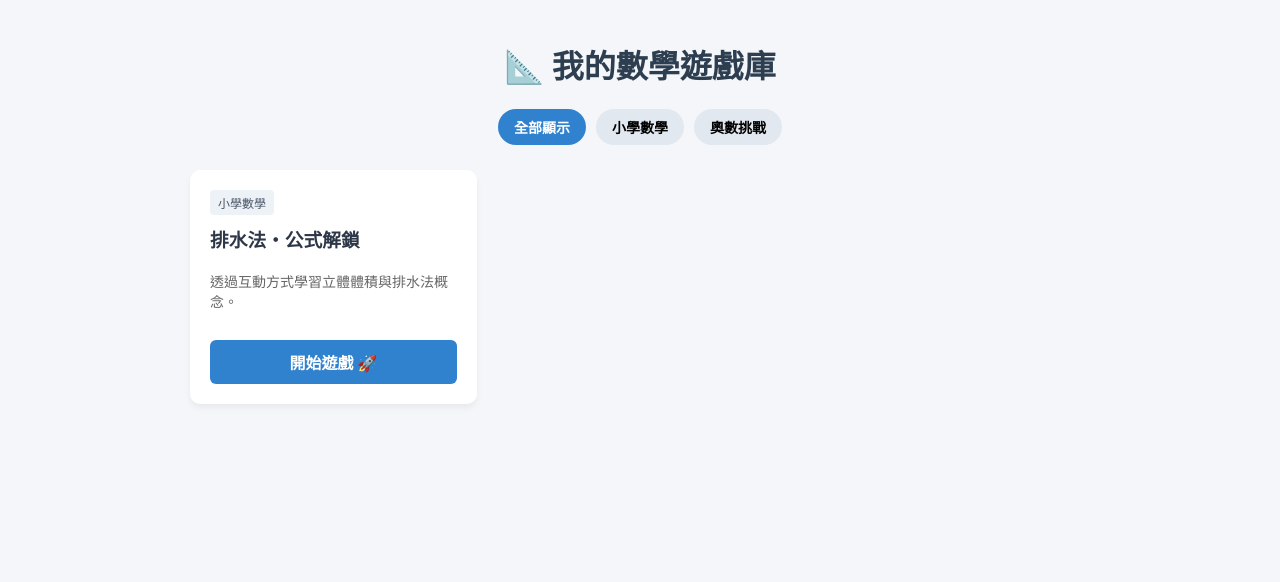
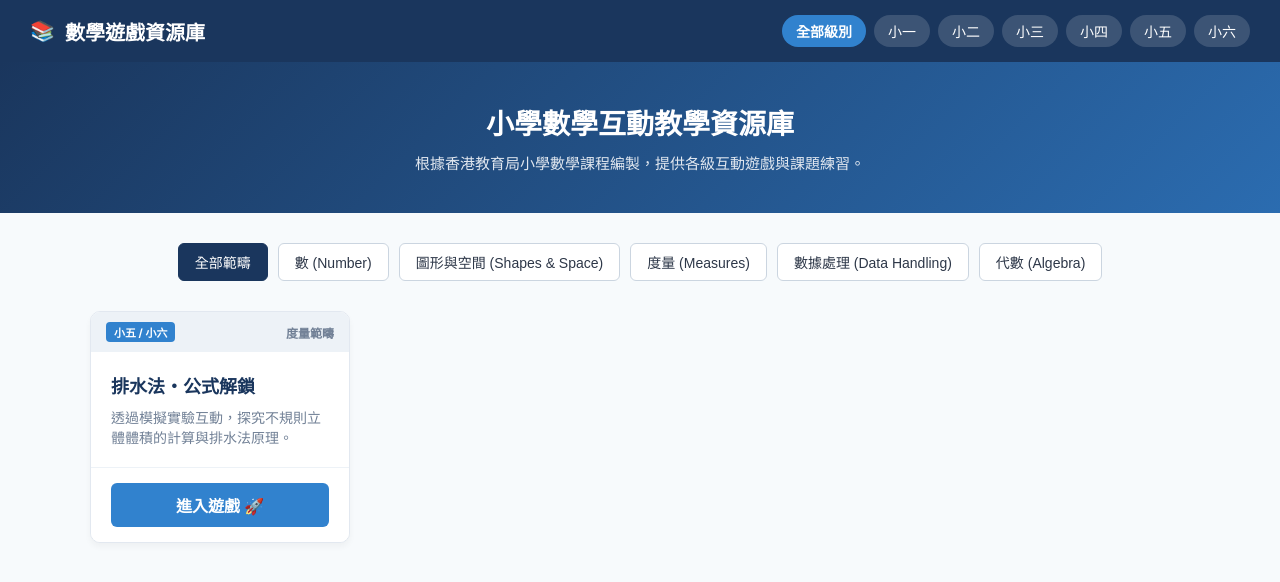
Before and after one commit to mrckhronald/mathsgames, a plain HTML site: page index.html in a window 1280 px wide. Drawn offline with Linux system fonts and the light colour scheme.

Commit message:
Update title and improve styling in index.html

```diff
--- a/index.html
+++ b/index.html
@@ -3,56 +3,148 @@
 <head>
     <meta charset="UTF-8">
     <meta name="viewport" content="width=device-width, initial-scale=1.0">
-    <title>我的數學遊戲庫</title>
+    <title>小學數學遊戲資源庫</title>
     <style>
-        body { font-family: -apple-system, BlinkMacSystemFont, "Segoe UI", Roboto, sans-serif; background: #f4f6f9; margin: 0; padding: 20px; color: #333; }
-        .container { max-width: 900px; margin: 0 auto; }
-        h1 { text-align: center; color: #2c3e50; }
-        .categories { display: flex; gap: 10px; justify-content: center; margin-bottom: 25px; flex-wrap: wrap; }
-        .cat-btn { padding: 8px 16px; border: none; background: #e2e8f0; cursor: pointer; border-radius: 20px; font-size: 14px; font-weight: bold; transition: 0.2s; }
-        .cat-btn.active, .cat-btn:hover { background: #3182ce; color: white; }
+        :root {
+            --primary-color: #1a365d;
+            --accent-color: #3182ce;
+            --bg-color: #f7fafc;
+            --card-bg: #ffffff;
+            --text-main: #2d3748;
+            --text-muted: #718096;
+        }
+        body { font-family: -apple-system, BlinkMacSystemFont, "Segoe UI", Roboto, sans-serif; background: var(--bg-color); margin: 0; padding: 0; color: var(--text-main); }
+
+        /* 頂部導航列 (Navbar) */
+        .navbar { background: var(--primary-color); color: white; padding: 15px 30px; display: flex; justify-content: space-between; align-items: center; flex-wrap: wrap; box-shadow: 0 2px 4px rgba(0,0,0,0.1); }
+        .nav-title { font-size: 20px; font-weight: bold; display: flex; align-items: center; gap: 10px; }
+        .grade-nav { display: flex; gap: 8px; flex-wrap: wrap; }
+        .grade-btn { background: rgba(255,255,255,0.15); color: white; border: none; padding: 6px 14px; border-radius: 20px; cursor: pointer; font-size: 14px; transition: 0.2s; }
+        .grade-btn:hover, .grade-btn.active { background: var(--accent-color); font-weight: bold; }
+
+        /* 頂部 Banner */
+        .hero-banner { background: linear-gradient(135deg, #1a365d 0%, #2b6cb0 100%); color: white; padding: 40px 20px; text-align: center; }
+        .hero-banner h1 { margin: 0 0 10px 0; font-size: 28px; }
+        .hero-banner p { margin: 0; color: #e2e8f0; font-size: 15px; }
+
+        .container { max-width: 1100px; margin: 0 auto; padding: 30px 20px; }
+
+        /* 範疇篩選列 */
+        .filter-section { display: flex; gap: 10px; justify-content: center; margin-bottom: 30px; flex-wrap: wrap; }
+        .cat-btn { padding: 8px 16px; border: 1px solid #cbd5e0; background: white; cursor: pointer; border-radius: 6px; font-size: 14px; color: var(--text-main); transition: 0.2s; }
+        .cat-btn.active, .cat-btn:hover { background: var(--primary-color); color: white; border-color: var(--primary-color); }
+
+        /* 遊戲卡片 Grid */
         .game-grid { display: grid; grid-template-columns: repeat(auto-fill, minmax(260px, 1fr)); gap: 20px; }
-        .game-card { background: white; padding: 20px; border-radius: 10px; box-shadow: 0 4px 6px rgba(0,0,0,0.05); display: flex; flex-direction: column; justify-content: space-between; }
-        .game-card h3 { margin-top: 0; color: #2d3748; }
-        .tag { display: inline-block; background: #edf2f7; color: #4a5568; padding: 4px 8px; border-radius: 4px; font-size: 12px; margin-bottom: 10px; width: fit-content; }
-        .play-btn { text-decoration: none; background: #3182ce; color: white; text-align: center; padding: 10px; border-radius: 6px; font-weight: bold; margin-top: 15px; display: block; }
+        .game-card { background: var(--card-bg); border-radius: 10px; box-shadow: 0 4px 6px rgba(0,0,0,0.04); overflow: hidden; display: flex; flex-direction: column; justify-content: space-between; border: 1px solid #e2e8f0; transition: transform 0.2s, box-shadow 0.2s; }
+        .game-card:hover { transform: translateY(-3px); box-shadow: 0 6px 12px rgba(0,0,0,0.08); }
+
+        .card-header { background: #edf2f7; padding: 10px 15px; display: flex; justify-content: space-between; align-items: center; font-size: 13px; font-weight: bold; }
+        .badge-grade { background: #3182ce; color: white; padding: 2px 8px; border-radius: 4px; font-size: 11px; }
+        .badge-cat { color: var(--text-muted); font-size: 12px; }
+
+        .card-body { padding: 20px; }
+        .card-body h3 { margin: 0 0 10px 0; font-size: 18px; color: var(--primary-color); }
+        .card-body p { margin: 0; font-size: 14px; color: var(--text-muted); line-height: 1.4; }
+
+        .card-footer { padding: 15px 20px; background: #fff; border-top: 1px solid #edf2f7; }
+        .play-btn { text-decoration: none; background: #3182ce; color: white; text-align: center; padding: 10px; border-radius: 6px; font-weight: bold; display: block; transition: background 0.2s; }
         .play-btn:hover { background: #2b6cb0; }
     </style>
 </head>
 <body>
+
+    <!-- 頂部導航列：年級快速跳轉 -->
+    <div class="navbar">
+        <div class="nav-title">
+            <span>📚</span> 數學遊戲資源庫
+        </div>
+        <div class="grade-nav">
+            <button class="grade-btn active" onclick="filterByGrade('all')">全部級別</button>
+            <button class="grade-btn" onclick="filterByGrade('小一')">小一</button>
+            <button class="grade-btn" onclick="filterByGrade('小二')">小二</button>
+            <button class="grade-btn" onclick="filterByGrade('小三')">小三</button>
+            <button class="grade-btn" onclick="filterByGrade('小四')">小四</button>
+            <button class="grade-btn" onclick="filterByGrade('小五')">小五</button>
+            <button class="grade-btn" onclick="filterByGrade('小六')">小六</button>
+        </div>
+    </div>
+
+    <!-- Banner 標題 -->
+    <div class="hero-banner">
+        <h1>小學數學互動教學資源庫</h1>
+        <p>根據香港教育局小學數學課程編製，提供各級互動遊戲與課題練習。</p>
+    </div>
+
     <div class="container">
-        <h1>📐 我的數學遊戲庫</h1>
 
-        <!-- 分類按鈕列 -->
-        <div class="categories" id="categoryFilters">
-            <button class="cat-btn active" onclick="filterGames('all')">全部顯示</button>
-            <button class="cat-btn" onclick="filterGames('小學數學')">小學數學</button>
-            <button class="cat-btn" onclick="filterGames('奧數挑戰')">奧數挑戰</button>
+        <!-- 5大範疇篩選按鈕 -->
+        <div class="filter-section">
+            <button class="cat-btn active" onclick="filterByCategory('all')">全部範疇</button>
+            <button class="cat-btn" onclick="filterByCategory('數')">數 (Number)</button>
+            <button class="cat-btn" onclick="filterByCategory('圖形與空間')">圖形與空間 (Shapes & Space)</button>
+            <button class="cat-btn" onclick="filterByCategory('度量')">度量 (Measures)</button>
+            <button class="cat-btn" onclick="filterByCategory('數據處理')">數據處理 (Data Handling)</button>
+            <button class="cat-btn" onclick="filterByCategory('代數')">代數 (Algebra)</button>
         </div>
 
         <!-- 遊戲卡片列表 -->
         <div class="game-grid" id="gameGrid">
+
             <!-- 遊戲 1：排水法 -->
-            <div class="game-card" data-category="小學數學">
+            <div class="game-card" data-grade="小五" data-category="度量">
                 <div>
-                    <span class="tag">小學數學</span>
-                    <h3>排水法・公式解鎖</h3>
-                    <p style="font-size: 14px; color: #666;">透過互動方式學習立體體積與排水法概念。</p>
+                    <div class="card-header">
+                        <span class="badge-grade">小五 / 小六</span>
+                        <span class="badge-cat">度量範疇</span>
+                    </div>
+                    <div class="card-body">
+                        <h3>排水法・公式解鎖</h3>
+                        <p>透過模擬實驗互動，探究不規則立體體積的計算與排水法原理。</p>
+                    </div>
                 </div>
-                <a href="WaterDisplacement.html" class="play-btn" target="_blank">開始遊戲 🚀</a>
+                <div class="card-footer">
+                    <a href="WaterDisplacement.html" class="play-btn" target="_blank">進入遊戲 🚀</a>
+                </div>
             </div>
+
+            <!-- 之後你只要照呢個格式複製多個卡片，並更改 data-grade, data-category, 標題同連結就可以 -->
+
         </div>
     </div>
 
     <script>
-        function filterGames(category) {
-            const buttons = document.querySelectorAll('.cat-btn');
+        let currentGrade = 'all';
+        let currentCategory = 'all';
+
+        function filterByGrade(grade) {
+            currentGrade = grade;
+            updateActiveState('grade-btn', event.target);
+            applyFilters();
+        }
+
+        function filterByCategory(category) {
+            currentCategory = category;
+            updateActiveState('cat-btn', event.target);
+            applyFilters();
+        }
+
+        function updateActiveState(className, clickedElement) {
+            const buttons = document.querySelectorAll('.' + className);
             buttons.forEach(btn => btn.classList.remove('active'));
-            event.target.classList.add('active');
+            clickedElement.classList.add('active');
+        }
 
+        function applyFilters() {
             const cards = document.querySelectorAll('.game-card');
             cards.forEach(card => {
-                if (category === 'all' || card.dataset.category === category) {
+                const cardGrade = card.dataset.grade;
+                const cardCat = card.dataset.category;
+
+                const matchGrade = (currentGrade === 'all' || cardGrade.includes(currentGrade));
+                const matchCat = (currentCategory === 'all' || cardCat === currentCategory);
+
+                if (matchGrade && matchCat) {
                     card.style.display = 'flex';
                 } else {
                     card.style.display = 'none';
```
